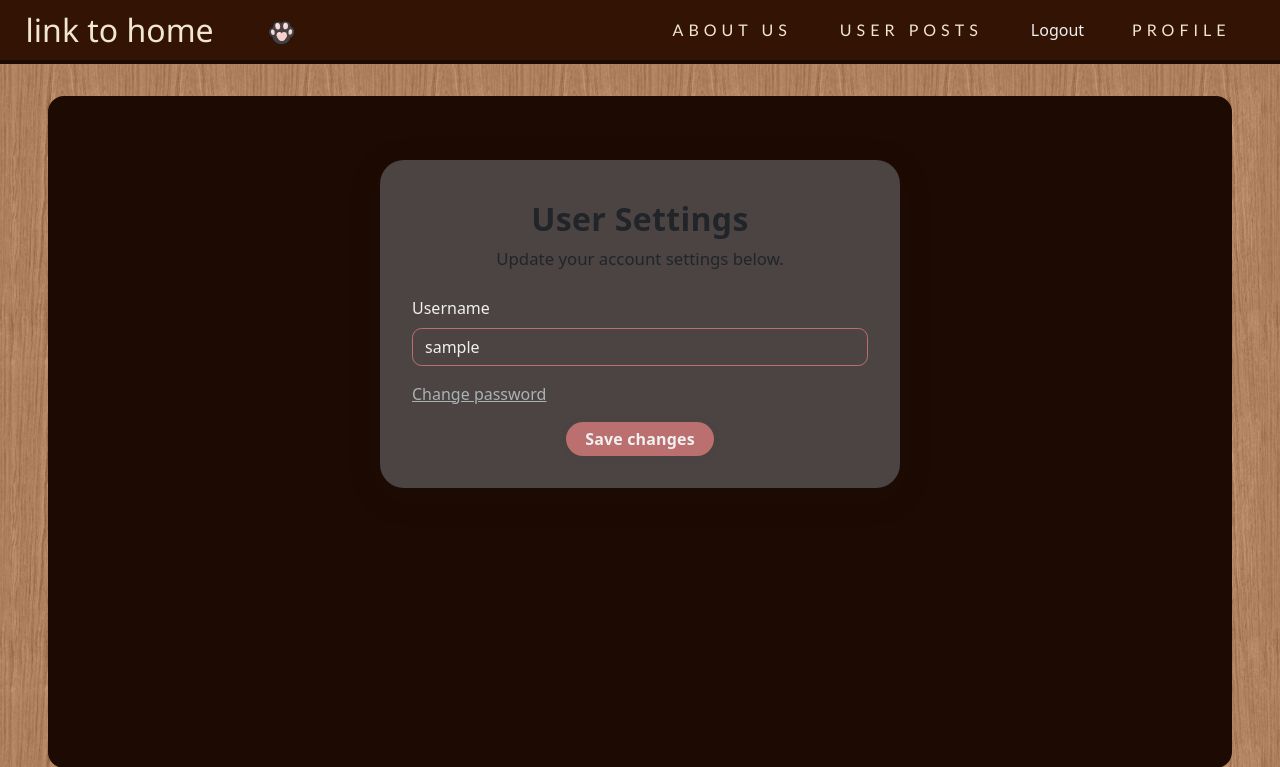
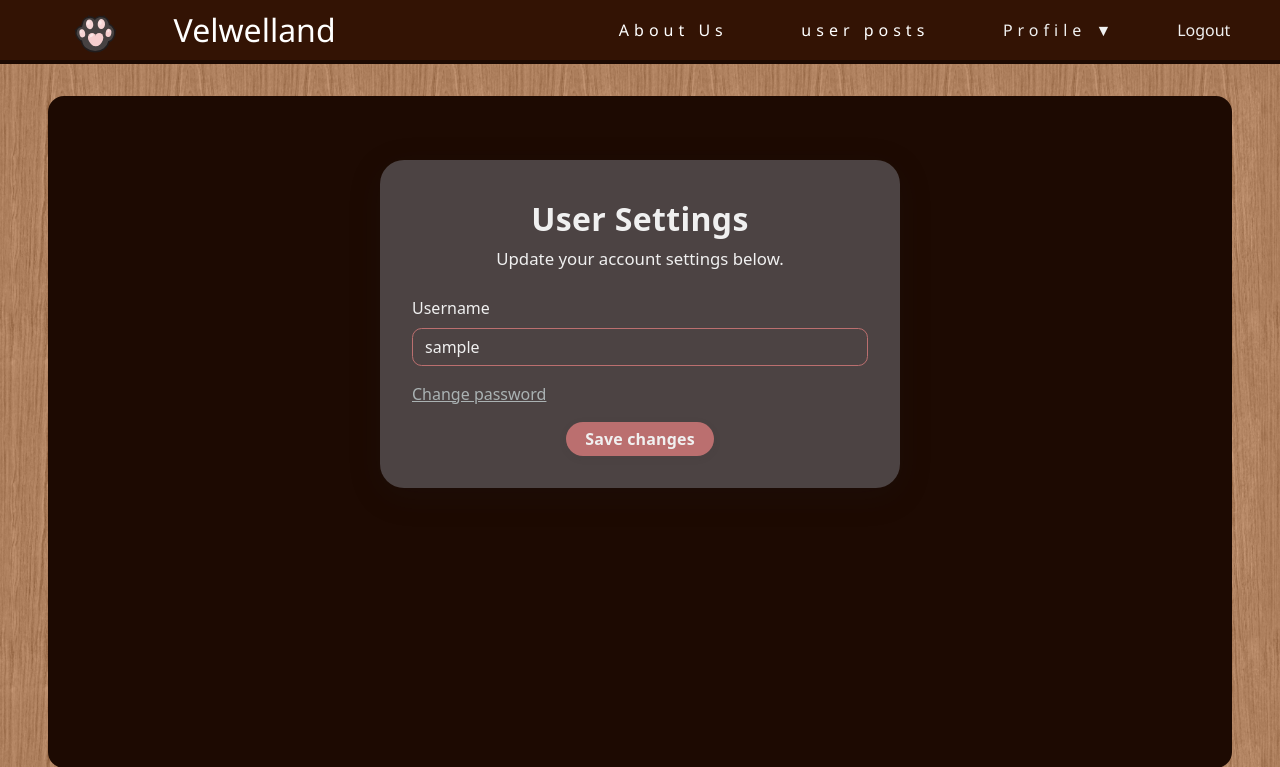
Before and after one commit to Lauri23014/ICT-kesa--projekti---Micronation, a Django app: page /users/edit/ in a window 1280 px wide. Shown: the top 767 px of the page. Run offline with Django 5.2, Linux system fonts and the light colour scheme; the visitor is signed in with stand-in values (Sample User, id 1).

Commit message:
color changes

```diff
--- a/django/static/sceneviewer/navbar.css
+++ b/django/static/sceneviewer/navbar.css
@@ -31,7 +31,7 @@ nav ul li a {
   letter-spacing: 5px;
 
   font-size: 0.9em;
-  color: #f0e6d2;
+  color: #ffffff;
   text-align: center;
   padding: 14px 30px;
   background: none;
--- a/django/static/style.css
+++ b/django/static/style.css
@@ -116,7 +116,7 @@ body, html {
 
 #homepagebanner {
     background: none !important;
-    color: #f0e6d2 !important;
+    color: #ffffff !important;
     font-size: 2rem !important;
     font-family: 'Segoe UI', 'Arial', sans-serif !important;
     text-decoration: none !important;
@@ -135,6 +135,7 @@ body, html {
 #navlinks {
     margin: 0 !important;
     padding: 0 !important;
+	font-family: 'Segoe UI', 'Arial', sans-serif !important;
 }
 
 #navlinks ul {
@@ -155,27 +156,21 @@ body, html {
 }
 
 #navlinks ul li a {
-    color: #f0e6d2 !important;
-    text-transform: uppercase !important;
-    letter-spacing: 5px !important;
-    font-family: Futura, Trebuchet MS, Arial, sans-serif !important;
     font-size: 1em !important;
-    text-decoration: none !important;
-    padding: 1em 0 !important;
-    background: none !important;
-    border-radius: 0 !important;
-    transition: color 0.2s, background 0.2s;
+  padding: 0.6em 0.8em !important;
+  border-radius: 0.3em !important;
+  transition: background 0.2s, color 0.2s;
 }
 
 #navlinks ul li a:hover {
-    color: #fff !important;
-    background: #a65c38 !important;
-    box-shadow: 0px 4px 0px 0px #7a3b1d !important;
+  background-color: #7f4c31 !important; /* soft brown */
+  color: #fff !important;
+  box-shadow: none !important;
 }
 
 .paw img {
-    width: 40px;
-    height: 40px;
+    width: 60px;
+    height: 60px;
     display: block;
 }
 
@@ -283,3 +278,63 @@ textarea {
     text-align: center;
     line-height: 5rem;
 }
+
+.dropdown {
+  position: relative;
+  display: inline-block;
+
+}
+
+.dropbtn {
+  background-color: transparent;
+  color: var(--main-text-color);
+  border: none;
+  padding: 0.5em 0.8em;
+  font-size: 1em;
+  cursor: pointer;
+  border-radius: 0.3em;
+  transition: background 0.2s ease;
+}
+
+.dropbtn:hover {
+  background-color: #7f4c31;
+  color: #fff;
+}
+
+.dropdown-content {
+  position: absolute;
+  right: 0;
+  background-color: #331304;
+  min-width: 140px;
+  border-radius: 0.3em;
+  overflow: hidden;
+  box-shadow: 0 4px 12px rgba(0,0,0,0.25);
+  z-index: 10001;
+  display: none;
+}
+
+.dropdown-content a {
+
+  display: block;
+  padding: 0.6em 1em;
+  font-size: 0.95em;
+  text-decoration: none;
+  color: #f0e6d2;
+  transition: background 0.2s ease;
+}
+
+.dropdown-content a:hover {
+  background-color: #7f4c31;
+  color: white;
+}
+
+.dropdown:hover .dropdown-content {
+  display: block;
+}
+
+#navlinks ul li a,
+.dropbtn,
+.dropdown-content a {
+    text-transform: none !important;
+    font-family: 'Segoe UI', 'Arial', sans-serif !important;
+}
--- a/django/templates/base.html
+++ b/django/templates/base.html
@@ -1,3 +1,5 @@
+
+
 <!DOCTYPE html>
 <html lang="en">
     <head>
@@ -14,10 +16,11 @@
             {% comment %} gonna comment this out for now {% endcomment %}
             {% comment %} <div id="navlogo"></div> {% endcomment %}
             <div id="nav-homepaw">
-    <a id="homepagebanner" href="{% url 'map' %}">link to home</a>
                 <span class="paw">
-        <img src="{% static 'icons/catpaw2.svg' %}" alt="Cat Paw" width="40" height="40">
+        <img src="{% static 'icons/catpaw2.svg' %}" alt="Cat Paw" width="100" height="100">
     </span>
+    <a id="homepagebanner" href="{% url 'map' %}">Velwelland</a>
+
 </div>
             <div id="navbarpad"></div>
             <div id="navlinks">
@@ -26,19 +29,25 @@
                     <li><a href="{% url 'about' %}" aria-label="about_us">About Us</a></li>
                     <li><a href="{% url 'timeline' %}">user posts</a></li>
                     {% if user.is_authenticated %}
+                       <li class="dropdown">
+        <a href="{% url 'profile_page' username=user.get_username %}" class="dropbtn">Profile ▼</a>
+        <div class="dropdown-content">
+            <a href="{% url 'edit_profile' username=user.get_username %}">Edit Profile</a>
+            <a href="{% url 'edit' %}">Settings</a>
+        </div>
+    </li>
     <li>
         <form action="{% url 'logout' %}" method="post">
             {% csrf_token %}
             <button type="submit" class="logout-button" aria-label="User Logout">Logout</button>
         </form>
     </li>
-                         <li>
-                           <a href="{% url 'profile_page' username=user.get_username %}">Profile</a>
-                         </li>
                     {% else %}
                         <li><a href="{% url 'register' %}" aria-label="User Registration">registeration</a></li>
                         <li><a href="{% url 'login' %}" aria-label="User Login">Login</a></li>
                     {% endif %}
+
+
                 </ul>
             </div>
         </nav>
--- a/django/users/static/users/tabberStyle.css
+++ b/django/users/static/users/tabberStyle.css
@@ -35,7 +35,7 @@
 /* Style the tabber content */
 
 .tabber-content {
-	background-color: #cfb8b8;
+	background-color: #1D0A02;
 	padding: 0.25em;
     border-radius: 0 0 1em 1em;
     box-shadow: 0 2px 8px rgba(0,0,0,0.08);
--- a/django/users/templates/users/edit_profile.html
+++ b/django/users/templates/users/edit_profile.html
@@ -86,12 +86,12 @@ document.addEventListener('DOMContentLoaded', function() {
     width: 100%;
     padding: 2.5rem 2rem 2rem 2rem;
     margin: 0 auto;
-    color: var(--profile-card-text);
+    color: var(--main-text-color);
   }
   .edit-profile-title {
     font-size: 2rem;
     font-weight: 700;
-    color: var(--profile-card-text);
+    color: var(--main-text-color);
     margin-bottom: 0.5rem;
     letter-spacing: 0.01em;
 
--- a/django/users/templates/users/edit_user.html
+++ b/django/users/templates/users/edit_user.html
@@ -89,12 +89,12 @@
     width: 100%;
     padding: 2.5rem 2rem 2rem 2rem;
     margin: 0 auto;
-    color: var(--profile-card-text);
+    color: var(--main-text-color);
   }
   .edit-profile-title {
     font-size: 2rem;
     font-weight: 700;
-    color: var(--profile-card-text);
+    color: var(--main-text-color);
     margin-bottom: 0.5rem;
     letter-spacing: 0.01em;
 
@@ -171,7 +171,7 @@
   .modal-content {
     border-radius: 1.2rem;
     background: var(--profile-card-bg) !important;
-    color: var(--profile-card-text) !important;
+    color: var(--main-text-color) !important;
   }
   .modal-header, .modal-footer {
     border: none !important;
```
Also changed, not shown: django/users/templates/users/user_profile.html (+1 -8 lines). Lines whose indentation alone changed are shown as unchanged.
